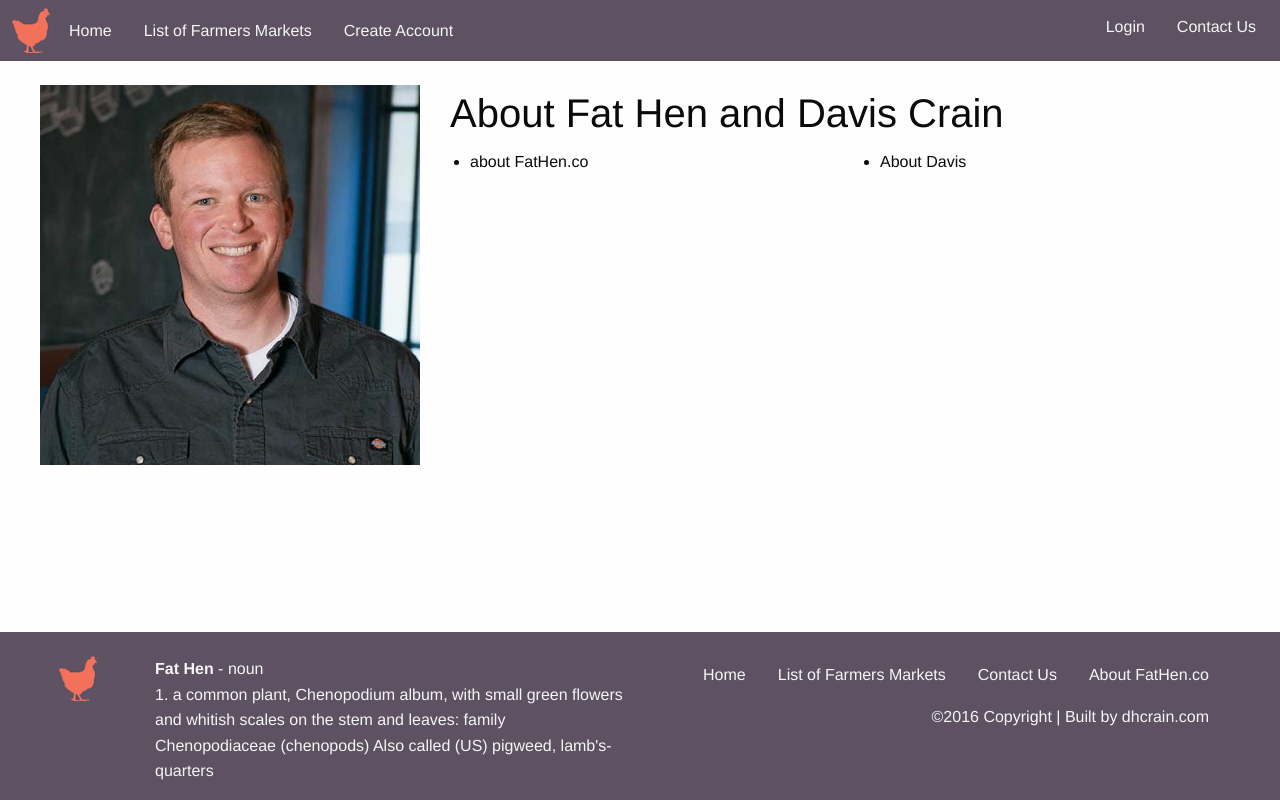
After one commit to dhcrain/FatHen, a Django app: template templates/about.html in a window 1280 px wide. The commit adds this page. Run offline with Django 3.2, Linux system fonts and the light colour scheme; the template is opened without the code that fills it, so the values that code supplies are empty; parts of the project's set-up code (start-up, migrations or seed data) failed here and were passed over; some libraries are stand-ins or nearby versions.

Commit message:
diailing in the UI/UX and added an about page.

```diff
--- a/review_app/static/review_app/css/app.css
+++ b/review_app/static/review_app/css/app.css
@@ -173,7 +173,7 @@ ul#id_category_1 li {
     display: inline-block;
 }
 /* Nav Bar */
-.menu-logo {
+li.menu-logo {
     margin: 0;
     padding-top: -10px;
 }
--- /dev/null
+++ b/templates/about.html
@@ -0,0 +1,32 @@
+{% extends "base.html" %}
+{% load staticfiles %}
+{% block title %}
+    About FatHen.co
+{% endblock %}
+
+{% block body %}
+    <div class="row">
+        <br>
+        <div class="medium-4 columns">
+            <img class="float-center" src="{% static "review_app/img/dhcrain-headshot.jpg" %}" alt="" />
+        </div>
+        <div class="medium-8 columns">
+                <h2>About Fat Hen and Davis Crain</h2>
+            <div class="row">
+                <div class="medium-6 columns">
+                    <ul>
+                        <li>about FatHen.co</li>
+                    </ul>
+                </div>
+                <div class="medium-6 columns">
+                    <ul>
+                        <li>About Davis</li>
+                    </ul>
+                </div>
+            </div>
+        </div>
+        <div class="medium-4 columns">
+
+        </div>
+    </div>
+{% endblock %}
--- a/templates/base.html
+++ b/templates/base.html
@@ -77,7 +77,7 @@
                 <li><a href="{% url 'index_view' %}">Home</a></li>
                 <li><a href="{% url 'farmers_market_list_view' %}">List of Farmers Markets</a></li>
                 <li><a href="{% url 'contact_view' %}">Contact Us</a></li>
-                {# <li><a href="#">About FatHen.co</a></li>#}
+                <li><a href="{% url 'about_template_view' %}">About FatHen.co</a></li>
             </ul>
             <br>
             <br>
--- a/templates/index.html
+++ b/templates/index.html
@@ -57,13 +57,14 @@
                             <li>Page {{ page_obj.number }} of {{ paginator.num_pages }}</li>
 
                             {% if page_obj.has_next %}
-                            <li class="pagination-next"><a href="?page={{ page_obj.next_page_number }}">Next</a></li>
+                            <li class="pagination-next"><a href="?page={{ page_obj.next_page_number }}#top-fm">Next</a></li>
                             {% else %}
                             <li class="pagination-next"><a href="#" aria-label="Next page">Next</a></li>
                             {% endif %}
                         </ul>
                     </div>
                 </div>
+                <a id='top-fm'></a>
             </div> {# end med-7 #}
         </div> {# end row #}
 {% endblock %}
```
Also changed, not shown: review_app/views.py (+1 -16 lines), templates/review_app/farmersmarket_list.html (+30 -27 lines), review_app/static/review_app/img/dhcrain-headshot.jpg (added).
